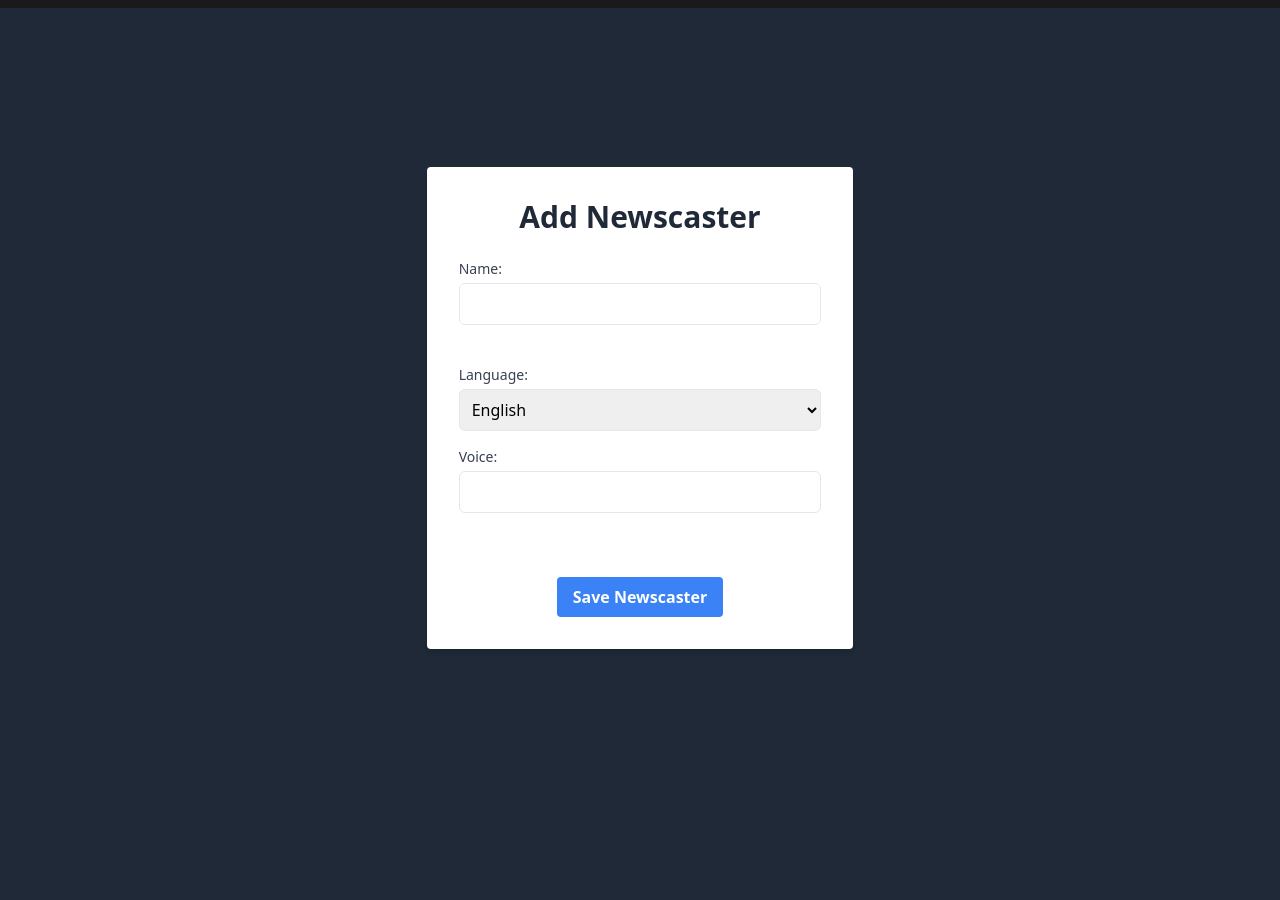
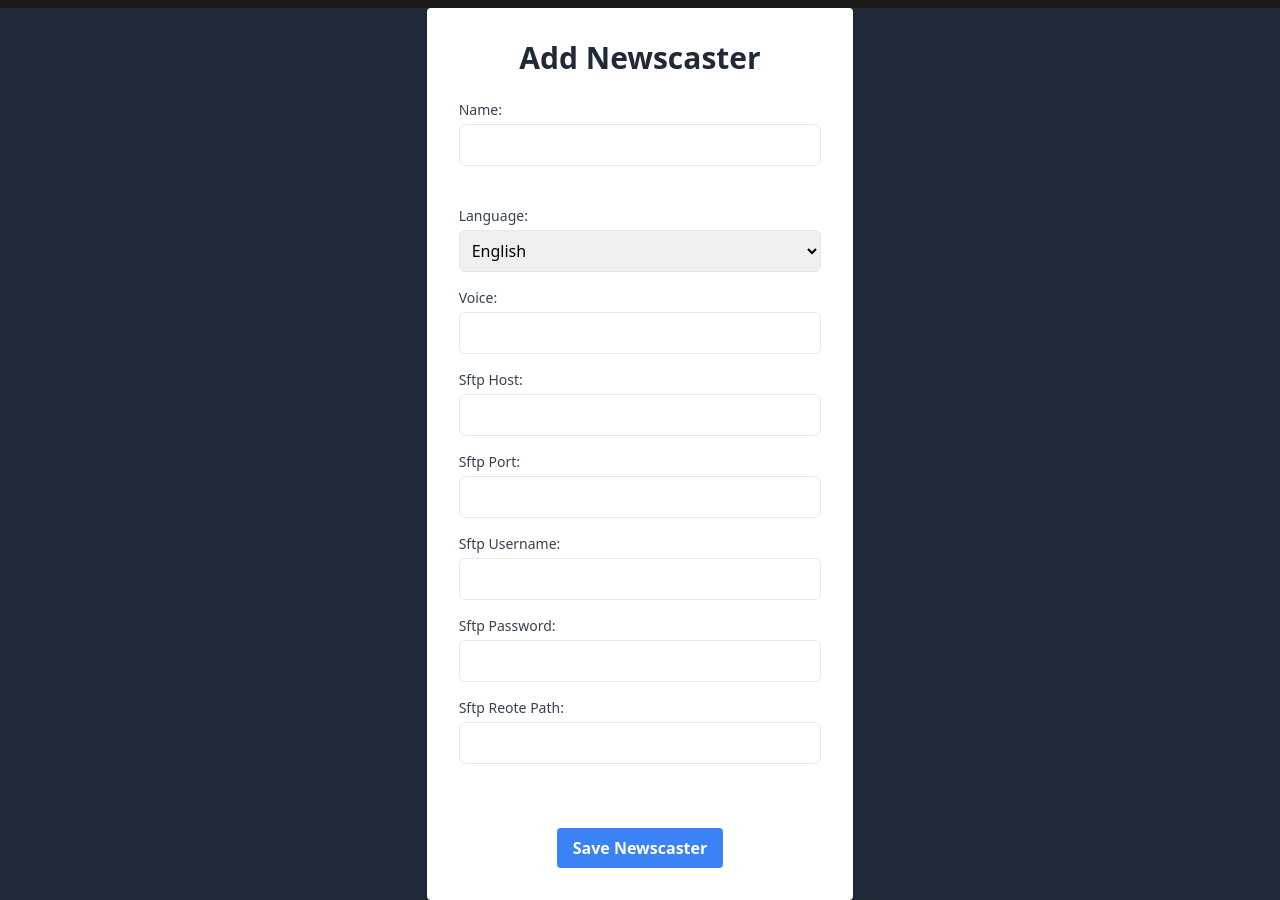
Before and after one commit to PragmaCodeRepo/Development-Radio-Ai, a Django app: page /add_newscaster/ in a window 1280 px wide. Shown: the part 88-988 px from the top of the page. Before the commit the page ends 737 px from the top, so only its background shows below. Run offline with Django 4.2, Linux system fonts and the light colour scheme; a user stored in the database is signed in; parts of the project's set-up code (start-up, migrations or seed data) failed here and were passed over.

Commit message:
6 Feb 2024

```diff
--- a/radioai/admin.py
+++ b/radioai/admin.py
@@ -78,6 +78,6 @@ admin.site.register(SchedulingTasksWeatherByZipcode, SchedulingWeatherByZipcodeA
 
 
 class Newscasteradmin(admin.ModelAdmin):
-     list_display = ('name', 'language', 'voice')
+     list_display = ('name', 'language', 'voice','sftp_host','sftp_port','sftp_username','sftp_password','sftp_remote_path',)
 
 admin.site.register(Newscaster,Newscasteradmin)
--- a/radioai/models.py
+++ b/radioai/models.py
@@ -168,6 +168,11 @@ class Newscaster(models.Model):
     name = models.CharField(max_length=100)
     language = models.CharField(max_length=100, choices=LANGUAGE_CHOICES)
     voice = models.CharField(max_length=100)
+    sftp_host = models.CharField(max_length=255,default="")
+    sftp_port = models.IntegerField(default="1")
+    sftp_username = models.CharField(max_length=255,default="")
+    sftp_password = models.CharField(max_length=255,default="")
+    sftp_remote_path = models.CharField(max_length=255,default="")
     # ... add other fields as necessary
 
     def __str__(self):
--- a/radioai/views.py
+++ b/radioai/views.py
@@ -372,6 +372,11 @@ def convert_to_audio(request):
             return response
     language = request.GET.get('language', '')
     news_caster = request.GET.get('newscaster', '')
+    sftp_host = request.GET.get('sftp_host', '')
+    sftp_port = request.GET.get('sftp_port', '')
+    sftp_username = request.GET.get('sftp_username', '')
+    sftp_password = request.GET.get('sftp_password', '')
+    sftp_remote_path = request.GET.get('sftp_remote_path', '')
     all_intros = Intros.objects.all()
     all_outros=Outros.objects.all()
     print(language)
@@ -386,7 +391,7 @@ def convert_to_audio(request):
             intros = all_intros
             outros=all_outros
 
-    return render(request, 'index.html', context={'intros': intros, 'all_intros': all_intros,'outros':outros,'all_outros':all_outros,'news_caster':news_caster,'languaage':language, })
+    return render(request, 'index.html', context={'intros': intros, 'all_intros': all_intros,'outros':outros,'all_outros':all_outros,'news_caster':news_caster,'language':language,'sftp_host':sftp_host,'sftp_port':sftp_port,'sftp_username':sftp_username,'sftp_password':sftp_password,'sftp_remote_path':sftp_remote_path })
 
 
 # weather --code
@@ -719,6 +724,11 @@ def zipcode_weather(request):
         return FileResponse(open(output_file, 'rb'), as_attachment=True, filename='zipcode_weather_report.mp3')
     news_caster = request.GET.get('newscaster', '')
     language = request.GET.get('language', '')
+    sftp_host = request.GET.get('sftp_host', '')
+    sftp_port = request.GET.get('sftp_port', '')
+    sftp_username = request.GET.get('sftp_username', '')
+    sftp_password = request.GET.get('sftp_password', '')
+    sftp_remote_path = request.GET.get('sftp_remote_path', '')
     all_intros = Intros.objects.all()
     all_outros=Outros.objects.all()
 
@@ -731,7 +741,7 @@ def zipcode_weather(request):
             outros=all_outros
 
 
-    return render(request, 'weather_zipcode.html', context={'intros': intros, 'all_intros': all_intros,'outros':outros,'all_outros':all_outros, "flag": flag,"time_to_show":time_to_show,"recurr_type":recurr_type,'news_caster':news_caster,'language':language})
+    return render(request, 'weather_zipcode.html', context={'intros': intros, 'all_intros': all_intros,'outros':outros,'all_outros':all_outros, "flag": flag,"time_to_show":time_to_show,"recurr_type":recurr_type,'news_caster':news_caster,'language':language,'sftp_host':sftp_host,'sftp_port':sftp_port,'sftp_username':sftp_username,'sftp_password':sftp_password,'sftp_remote_path':sftp_remote_path})
 
 
 # chatbotdef chatgpt(request):
@@ -908,12 +918,17 @@ def add_newscaster(request):
         name = request.POST.get('name')
         language = request.POST.get('language')
         voice = request.POST.get('voice')
+        sftp_host=request.POST.get('sftp_host')
+        sftp_port=request.POST.get('sftp_port')
+        sftp_username=request.POST.get('sftp_username')
+        sftp_password=request.POST.get('sftp_password')
+        sftp_remote_path=request.POST.get('sftp_remote_path')
         exsiting_newscaster=Newscaster.objects.filter(name=name).first()
         if exsiting_newscaster:
             return render(request, 'add_newscaster.html', {'error_message': 'Newscaster with the same name already exists'})
 
         # Create a new Newscaster object and save it
-        Newscaster.objects.create(name=name, language=language, voice=voice)
+        Newscaster.objects.create(name=name, language=language, voice=voice,sftp_host=sftp_host,sftp_port=sftp_port,sftp_username=sftp_username,sftp_password=sftp_password,sftp_remote_path=sftp_remote_path)
 
         return redirect('/Newscasters')  # Redirect to the add_newscaster page after adding
 
@@ -942,6 +957,13 @@ def edit_newscaster(request, newscaster_id):
         newscaster.name = request.POST['name']
         newscaster.language = request.POST['language']
         newscaster.voice = request.POST['voice']
+        newscaster.sftp_host = request.POST['sftp_host']
+        newscaster.sftp_port = request.POST['sftp_port']
+        newscaster.sftp_username = request.POST['sftp_username']
+        newscaster.sftp_password = request.POST['sftp_password']
+        newscaster.sftp_remote_path = request.POST['sftp_remote_path']
+
+
         newscaster.save()
         return redirect('/Newscasters')
 
--- a/requirements.txt
+++ b/requirements.txt
@@ -38,3 +38,4 @@ celery
 djangorestframework
 gunicorn
 python-dotenv
+translate
--- a/templates/add_newscaster.html
+++ b/templates/add_newscaster.html
@@ -225,6 +225,26 @@
                     <label for="voice" class="block text-sm font-medium text-gray-700">Voice:</label>
                     <input type="text" id="voice" name="voice" class="mt-1 p-2 w-full border rounded-md focus:outline-none focus:border-blue-500 text-black" required>
                 </div>
+                <div class="mb-4">
+                  <label for="sftp_host" class="block text-sm font-medium text-gray-700">Sftp Host:</label>
+                  <input type="text" id="sftp_host" name="sftp_host" class="mt-1 p-2 w-full border rounded-md focus:outline-none focus:border-blue-500 text-black" required>
+              </div>
+              <div class="mb-4">
+                <label for="sftp_port" class="block text-sm font-medium text-gray-700">Sftp Port:</label>
+                <input type="text" id="sftp_port" name="sftp_port" class="mt-1 p-2 w-full border rounded-md focus:outline-none focus:border-blue-500 text-black" required>
+            </div>
+            <div class="mb-4">
+              <label for="sftp_username" class="block text-sm font-medium text-gray-700">Sftp Username:</label>
+              <input type="text" id="sftp_username" name="sftp_username" class="mt-1 p-2 w-full border rounded-md focus:outline-none focus:border-blue-500 text-black" required>
+          </div>
+          <div class="mb-4">
+            <label for="sftp_password" class="block text-sm font-medium text-gray-700">Sftp Password:</label>
+            <input type="text" id="sftp_password" name="sftp_password" class="mt-1 p-2 w-full border rounded-md focus:outline-none focus:border-blue-500 text-black" required>
+        </div>
+        <div class="mb-4">
+          <label for="sftp_remote_path" class="block text-sm font-medium text-gray-700">Sftp Reote Path:</label>
+          <input type="text" id="sftp_remote_path" name="sftp_remote_path" class="mt-1 p-2 w-full border rounded-md focus:outline-none focus:border-blue-500 text-black" required>
+      </div>
                 <br/>
                 <br/>
                 <h3 class="text-center text-orange-500 font-bold bg-black">{{ error_message }}</h3>
--- a/templates/index.html
+++ b/templates/index.html
@@ -264,6 +264,8 @@
                         name="sftp_host"
                         required
                         class="w-full p-2 border border-gray-300 rounded focus:outline-none focus:border-blue-500 bg-black"
+                        value="{{ sftp_host }}"
+
                       />
                     </div>
                   </div>
@@ -277,6 +279,7 @@
                         name="sftp_port"
                         required
                         class="w-full p-2 border border-gray-300 rounded focus:outline-none focus:border-blue-500 bg-black"
+                        value="{{ sftp_port }}"
                       />
                     </div>
                   </div>
@@ -290,6 +293,7 @@
                         name="sftp_username"
                         required
                         class="w-full p-2 border border-gray-300 rounded focus:outline-none focus:border-blue-500 bg-black"
+                        value="{{ sftp_username }}"
                       />
                     </div>
                   </div>
@@ -303,6 +307,7 @@
                         name="sftp_password"
                         required
                         class="w-full p-2 border border-gray-300 rounded focus:outline-none focus:border-blue-500 bg-black"
+                        value="{{ sftp_password }}"
                       />
                     </div>
                   </div>
@@ -316,6 +321,7 @@
                         name="sftp_remote_path"
                         required
                         class="w-full p-2 border border-gray-300 rounded focus:outline-none focus:border-blue-500 bg-black"
+                        value="{{ sftp_remote_path }}"
                       />
                     </div>
                   </div>
--- a/templates/weather_zipcode.html
+++ b/templates/weather_zipcode.html
@@ -148,6 +148,7 @@
                   name="sftp_host"
                   required
                   class="w-full p-2 border border-gray-300 rounded focus:outline-none focus:border-blue-500 bg-black"
+                  value="{{ sftp_host }}"
                 />
               </div>
 
@@ -163,6 +164,7 @@
                   name="sftp_port"
                   required
                   class="w-full p-2 border border-gray-300 rounded focus:outline-none focus:border-blue-500 bg-black"
+                  value="{{ sftp_port }}"
                 />
               </div>
 
@@ -178,6 +180,7 @@
                   name="sftp_username"
                   required
                   class="w-full p-2 border border-gray-300 rounded focus:outline-none focus:border-blue-500 bg-black"
+                  value="{{ sftp_username }}"
                 />
               </div>
 
@@ -193,6 +196,7 @@
                   name="sftp_password"
                   required
                   class="w-full p-2 border border-gray-300 rounded focus:outline-none focus:border-blue-500 bg-black"
+                  value="{{ sftp_password }}"
                 />
               </div>
 
@@ -208,6 +212,7 @@
                   name="sftp_remote_path"
                   required
                   class="w-full p-2 border border-gray-300 rounded focus:outline-none focus:border-blue-500 bg-black"
+                  value="{{ sftp_remote_path }}"
                 />
               </div>
             </div>
```
Also changed, not shown: templates/edit_newscaster.html (+20 -0 lines), templates/newscasters.html (+19 -7 lines), db.sqlite3, radioai/migrations/0023_newscaster_sftp_host_newscaster_sftp_password_and_more.py (added), 2 other files.
